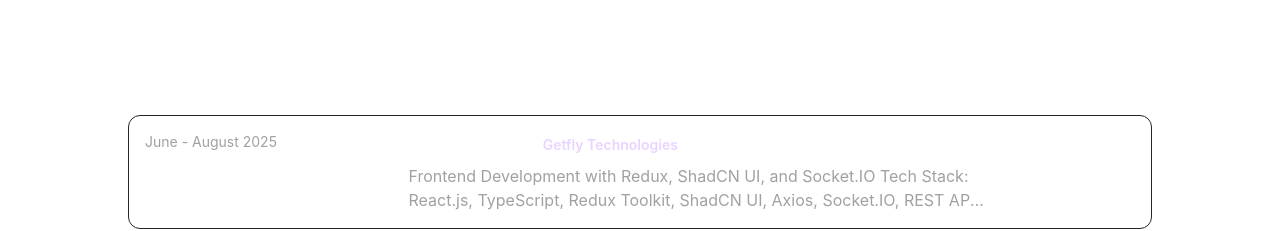
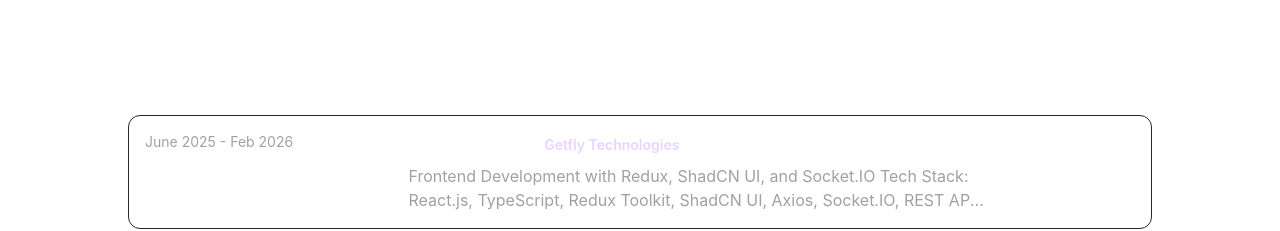
Before and after one commit to udaymordharya/MYPortfolio, a React (Vite) app: page / in a window 1280 px wide. Shown: the part 2160-2391 px from the top of the page. Built offline with nearby package versions, Linux system fonts and the light colour scheme; a web font is replaced by a local one.

Commit message:
Modify internship role and duration in experiences
Updated internship details for clarity and accuracy.

```diff
--- a/src/constants/index.js
+++ b/src/constants/index.js
@@ -17,8 +17,8 @@ export const ABOUT_TEXT = "I’m Uday Mordharya, a final-year Information Techno
 // Experience Section
 export const EXPERIENCES = [
   {
-    year: "June - August 2025",
-    role: "Frontend Intern",
+    year: "June 2025 - Feb 2026",
+    role: "FullStack Intern",
     company: "Getfly Technologies",
     description: "Frontend Development with Redux, ShadCN UI, and Socket.IO Tech Stack: React.js, TypeScript, Redux Toolkit, ShadCN UI, Axios, Socket.IO, REST APIs Developed responsive and modular frontend components using React and TypeScript, ensuring cross-device compatibility and clean UI structure. Built dynamic, accessible UI elements using ShadCN UI with Tailwind CSS, following design system principles. Integrated Redux Toolkit for scalable and efficient global state management, replacing local component states where applicable. Implemented real-time features like chat messaging, user presence, and notifications using Socket.IO, enhancing interactivity and user experience. Connected frontend to backend using Axios for RESTful API calls, managing CRUD operations with robust error handling and loading states. Refactored legacy components and reorganized codebase to follow modern best practices—modular folder structure, reusable hooks, and clean component design.",
     technologies: ["Sockit.io", "Reduxjs", "REST API", "React", "TailwindCSS", "TypeScript"],
```
